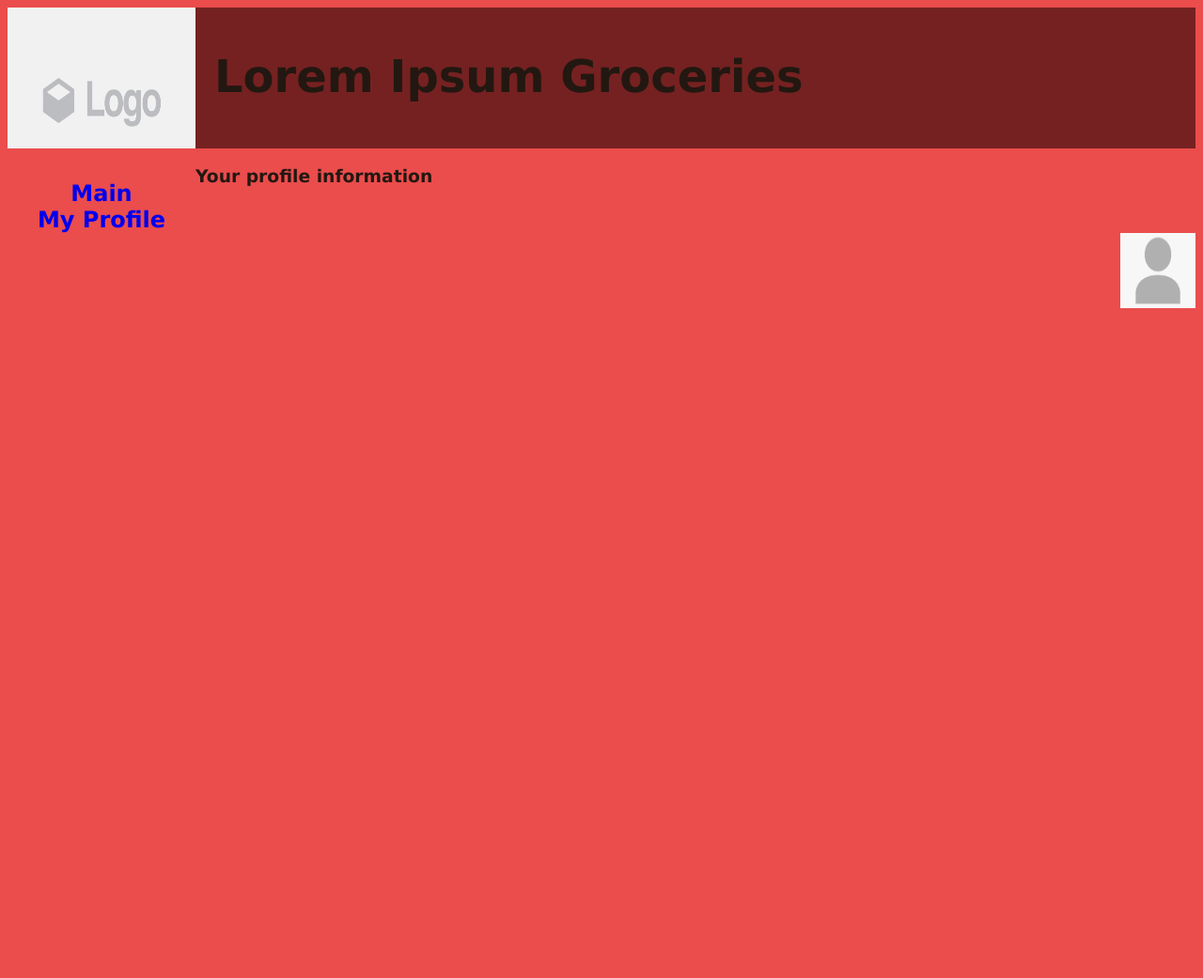
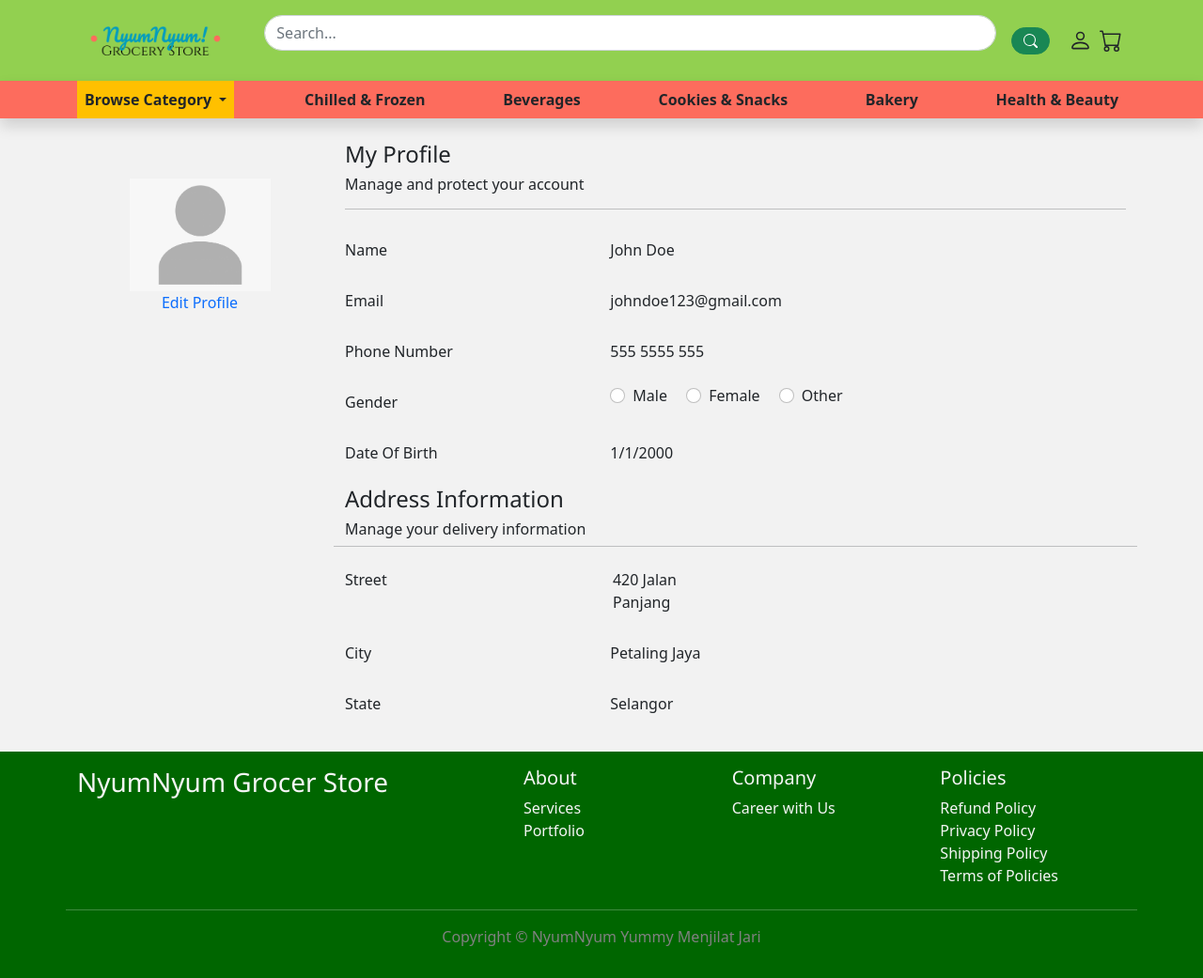
Before and after one commit to aimanaliff/online-grocery-shopping-system, a PHP site: page /user.html in a window 1280 px wide. Shown: the whole page at 94% size. Before the commit the page ends 328 px from the top, so only its background shows below. Run offline with PHP 8.4, Linux system fonts and the light colour scheme.

Commit message:
user.html updates

```diff
--- a/nyumstyle.css
+++ b/nyumstyle.css
@@ -1,5 +1,5 @@
 body {
-  background-color: #F2F2F2;
+  background-color: #f2f2f2;
 }
 
 .index-highlight {
@@ -7,12 +7,17 @@ body {
   height: 150px;
 }
 
-.active, nav-item:hover {
-  background: #FFC000;
+.active,
+nav-item:hover {
+  background: #ffc000;
   height: 100%;
 }
 
-h1, h2, h3, h4, h5 {
+h1,
+h2,
+h3,
+h4,
+h5 {
   font-family: "Noto Sans", sans-serif;
 }
 
--- a/stylesheet.css
+++ /dev/null
@@ -1,60 +0,0 @@
-* {
-  box-sizing: border-box;
-}
-header,
-nav {
-  display: block;
-}
-
-body {
-  background-color: #eb4c4c;
-  color: #221811;
-  font-family: Verdana, Arial, sans-serif;
-}
-
-header {
-  background-color: #752121;
-  height: 150px;
-  background-image: url(logo-placeholder.jpg);
-  background-size: 200px 200px;
-  background-repeat: no-repeat;
-}
-
-nav {
-  text-align: center;
-  font-weight: bold;
-  font-size: 1.5em;
-  padding-top: 10px;
-  float: left;
-  width: 200px;
-}
-
-nav a {
-  text-decoration: none;
-}
-
-nav ul {
-  list-style-type: none;
-  padding-left: 0;
-}
-
-h1 {
-  padding-top: 45px;
-  padding-left: 220px;
-  font-size: 3em;
-}
-
-img {
-  float: right;
-}
-
-main {
-  padding: 0 0 2em 0;
-  margin-left: 200px;
-  margin-right: 200px;
-}
-
-.column {
-  float: right;
-  width: 200px;
-}
--- a/user.html
+++ b/user.html
@@ -1,29 +1,215 @@
 <html>
 
 <head>
-    <title>My Profile</title>
-    <link rel="stylesheet" href="stylesheet.css">
+    <meta charset="UTF-8">
+    <meta http-equiv="X-UA-Compatible" content="IE=edge">
+    <meta name="viewport" content="width=device-width, initial-scale=1.0">
+    <title>NyumNyum Grocer Store</title>
+    <link href="https://cdn.jsdelivr.net/npm/bootstrap@5.0.0-beta3/dist/css/bootstrap.min.css" rel="stylesheet"
+        integrity="sha384-eOJMYsd53ii+scO/bJGFsiCZc+5NDVN2yr8+0RDqr0Ql0h+rP48ckxlpbzKgwra6" crossorigin="anonymous">
+    <link href='https://fonts.googleapis.com/css?family=Noto+Sans' rel='stylesheet'>
+    <link rel="stylesheet" href="nyumstyle.css">
 </head>
 
 <body>
-    <div class="row">
-        <header>
-            <h1>Lorem Ipsum Groceries</h1>
-        </header>
-        <nav>
-            <ul>
-                <li><a href="index.html">Main</a></li>
-                <li><a href="user.html">My Profile</a></li>
+    <header class="py-3" style="background-color: #92D050;">
+        <div class="container d-grid gap-3 align-items-center" style="grid-template-columns: 1fr 5fr;">
+            <a href="index.html" class="navbar-brand">
+                <img src="nyumnyumlogo.png" alt="logo" width="150" class="mx-2">
+            </a>
+            <div class="d-flex align-items-center">
+                <form class="w-100 me-3">
+                    <input type="search" class="form-control" style="border-radius: 20px;" placeholder="Search..."
+                        spellcheck="false" data-ms-editor="true">
+                </form>
+                <button class="btn btn-success" style="border-radius: 30px;" type="submit"><svg
+                        xmlns="http://www.w3.org/2000/svg" width="15" height="15" fill="currentColor"
+                        class="bi bi-search" viewBox="0 0 15 15">
+                        <path
+                            d="M11.742 10.344a6.5 6.5 0 1 0-1.397 1.398h-.001c.03.04.062.078.098.115l3.85 3.85a1 1 0 0 0 1.415-1.414l-3.85-3.85a1.007 1.007 0 0 0-.115-.1zM12 6.5a5.5 5.5 0 1 1-11 0 5.5 5.5 0 0 1 11 0z" />
+                    </svg></button>
+
+                <ul class="navbar-nav ms-3 mb-2 mb-md-0 d-flex flex-row">
+                    <li class="nav-item mx-1">
+                        <a href="user.html" class="nav-link text-dark"><svg xmlns="http://www.w3.org/2000/svg"
+                                width="25" height="30" fill="currentColor" class="bi bi-person" viewBox="0 0 16 16">
+                                <path
+                                    d="M8 8a3 3 0 1 0 0-6 3 3 0 0 0 0 6zm2-3a2 2 0 1 1-4 0 2 2 0 0 1 4 0zm4 8c0 1-1 1-1 1H3s-1 0-1-1 1-4 6-4 6 3 6 4zm-1-.004c-.001-.246-.154-.986-.832-1.664C11.516 10.68 10.289 10 8 10c-2.29 0-3.516.68-4.168 1.332-.678.678-.83 1.418-.832 1.664h10z" />
+                            </svg></a>
+                    </li>
+                    <li class="nav-item mx-1">
+                        <a href="#" class="nav-link text-dark"><svg xmlns="http://www.w3.org/2000/svg" width="24"
+                                height="30" fill="currentColor" class="bi bi-cart" viewBox="0 0 16 16">
+                                <path
+                                    d="M0 1.5A.5.5 0 0 1 .5 1H2a.5.5 0 0 1 .485.379L2.89 3H14.5a.5.5 0 0 1 .491.592l-1.5 8A.5.5 0 0 1 13 12H4a.5.5 0 0 1-.491-.408L2.01 3.607 1.61 2H.5a.5.5 0 0 1-.5-.5zM3.102 4l1.313 7h8.17l1.313-7H3.102zM5 12a2 2 0 1 0 0 4 2 2 0 0 0 0-4zm7 0a2 2 0 1 0 0 4 2 2 0 0 0 0-4zm-7 1a1 1 0 1 1 0 2 1 1 0 0 1 0-2zm7 0a1 1 0 1 1 0 2 1 1 0 0 1 0-2z" />
+                            </svg></a>
+                    </li>
+                </ul>
+            </div>
+        </div>
+    </header>
+
+    <nav class="navbar navbar-expand-sm d-none d-sm-block shadow py-0" style="background-color: #FD6C5D;">
+        <div id="navbar" class="container justify-content-center">
+            <ul class="navbar-nav mb-2 mb-md-0 w-100 justify-content-between" style="font-weight: bold;">
+                <li class="nav-item dropdown active">
+                    <a class="nav-link dropdown-toggle text-reset text-decoration-none" href="#" id="navbarDropdown"
+                        role="button" data-bs-toggle="dropdown" aria-expanded="false">
+                        Browse Category
+                    </a>
+                    <ul class="dropdown-menu" aria-labelledby="navbarDropdown">
+                        <li><a class="dropdown-item" href="#">Fresh Fruits</a></li>
+                        <li><a class="dropdown-item" href="#">Fresh Meat</a></li>
+                        <li><a class="dropdown-item" href="#">Fresh Vegetables</a></li>
+                        <li><a class="dropdown-item" href="#">Seafood</a></li>
+                        <li><a class="dropdown-item" href="#">Dairy & Cheese</a></li>
+                    </ul>
+                </li>
+                <li class="nav-item"><a href="#" class="nav-link text-dark">Chilled & Frozen</a></li>
+                <li class="nav-item"><a href="#" class="nav-link text-dark">Beverages</a></li>
+                <li class="nav-item"><a href="#" class="nav-link text-dark">Cookies & Snacks</a></li>
+                <li class="nav-item"><a href="#" class="nav-link text-dark">Bakery</a></li>
+                <li class="nav-item"><a href="#" class="nav-link text-dark">Health & Beauty</a></li>
             </ul>
-        </nav>
-        <main>
-            <h3>Your profile information</h3>
-        </main>
+        </div>
+    </nav>
 
-        <div id="column">
-            <img src="dpplaceholder.jpg" alt="userpicture" width="80" height="80">
+    <main>
+        <div class="container-lg py-3">
+            <div class="row">
+                <div class="col col-sm-3 py-5">
+                    <div class="d-flex justify-content-center">
+                        <img class="img-circle" src="dpplaceholder.png" width="150" height="120">
+                    </div>
+                    <div class="d-flex justify-content-center">
+                        <a href="#" style="text-decoration: none;">Edit Profile</a>
+                    </div>
+                </div>
+                <div class="col-sm-9 py-2">
+                    <h4>My Profile</h4>
+                    <h6>Manage and protect your account</h6>
+                    <hr>
+                    <div class="row g-3 py-2">
+                        <div class="col-md-2">
+                            <label for="labelName" class="col-form-label">Name</label>
+                        </div>
+                        <div class="col-md-2 offset-md-2">
+                            <label for="name" class="col-form-label">John Doe</label>
+                        </div>
+                    </div>
+                    <div class="row g-3 py-2">
+                        <div class="col-md-2">
+                            <label for="labelEmail" class="col-form-label">Email</label>
+                        </div>
+                        <div class="col-md-2 offset-md-2">
+                            <label for="email" class="col-form-label">johndoe123@gmail.com</label>
+                        </div>
+                    </div>
+                    <div class="row g-3 py-2">
+                        <div class="col-md-2">
+                            <label for="labelPhone" class="col-form-label">Phone Number</label>
+                        </div>
+                        <div class="col-md-2 offset-md-2">
+                            <label for="phone" class="col-form-label">555 5555 555</label>
+                        </div>
+                    </div>
+                    <div class="row g-3 py-2">
+                        <div class="col-md-4">
+                            <label for="labelGender" class="col-form-label">Gender</label>
+                        </div>
+                        <div class="col-auto">
+                            <div class="form-check form-check-inline">
+                                <input class="form-check-input" type="radio" name="inlineRadioOptions" id="radioMale"
+                                    value="option1">
+                                <label class="form-check-label" for="radioMale">Male</label>
+                            </div>
+                            <div class="form-check form-check-inline">
+                                <input class="form-check-input" type="radio" name="inlineRadioOptions" id="radioFemale"
+                                    value="option2">
+                                <label class="form-check-label" for="radioFemale">Female</label>
+                            </div>
+                            <div class="form-check form-check-inline">
+                                <input class="form-check-input" type="radio" name="inlineRadioOptions" id="radioOther"
+                                    value="option3">
+                                <label class="form-check-label" for="radioOther">Other</label>
+                            </div>
+                        </div>
+                    </div>
+                    <div class="row g-3 py-2">
+                        <div class="col-md-2">
+                            <label for="labelDOB" class="col-form-label">Date Of Birth</label>
+                        </div>
+                        <div class="col-md-2 offset-md-2">
+                            <label for="DOB" class="col-form-label">1/1/2000</label>
+                        </div>
+                    </div>
+                    <div class="row py-2">
+                        <h4>Address Information</h4>
+                        <h6>Manage your delivery information</h6>
+                        <hr>
+                        <div class="col-md-2">
+                            <label for="labelAddress" class="col-form-label">Street</label>
+                        </div>
+                        <div class="col-md-2 offset-md-2">
+                            <label for="address" class="col-form-label">420 Jalan Panjang</label>
+                        </div>
+                    </div>
+                    <div class="row g-3 py-2">
+                        <div class="col-md-2">
+                            <label for="labelCity" class="col-form-label">City</label>
+                        </div>
+                        <div class="col-md-2 offset-md-2">
+                            <label for="city" class="col-form-label">Petaling Jaya</label>
+                        </div>
+                    </div>
+                    <div class="row g-3 py-2">
+                        <div class="col-md-2">
+                            <label for="labelCity" class="col-form-label">State</label>
+                        </div>
+                        <div class="col-md-2 offset-md-2">
+                            <label for="city" class="col-form-label">Selangor</label>
+                        </div>
+                    </div>
+                </div>
+            </div>
+
+
         </div>
-    </div>
+    </main>
+
+    <footer class="footer  mt-auto py-3" style="background-color: #006600; color: whitesmoke;">
+        <div class="container-fluid container-lg">
+            <div class="row">
+                <div class="col-5">
+                    <h3>NyumNyum Grocer Store</h3>
+                </div>
+                <div class="col-md">
+                    <h5>About</h5>
+                    <a href="#" class="text-reset text-decoration-none footer-link">Services</a><br>
+                    <a href="#" class="text-reset text-decoration-none">Portfolio</a><br>
+                </div>
+                <div class="col-md">
+                    <h5>Company</h5>
+                    <a href="#" class="text-reset text-decoration-none footer-link">Career with Us</a><br>
+                </div>
+                <div class="col-md">
+                    <h5>Policies</h5>
+                    <a href="#" class="text-reset text-decoration-none footer-link">Refund Policy</a><br>
+                    <a href="#" class="text-reset text-decoration-none footer-link">Privacy Policy</a><br>
+                    <a href="#" class="text-reset text-decoration-none footer-link">Shipping Policy</a><br>
+                    <a href="#" class="text-reset text-decoration-none footer-link">Terms of Policies</a><br>
+                    <br>
+                </div>
+                </section>
+                <hr>
+                <div class="container text-center font-italic" style="color: grey;">
+                    <p> Copyright &copy; NyumNyum Yummy Menjilat Jari </p>
+                </div>
+    </footer>
+
+    <script src="https://cdn.jsdelivr.net/npm/bootstrap@5.0.0-beta3/dist/js/bootstrap.bundle.min.js"
+        integrity="sha384-JEW9xMcG8R+pH31jmWH6WWP0WintQrMb4s7ZOdauHnUtxwoG2vI5DkLtS3qm9Ekf"
+        crossorigin="anonymous"></script>
 </body>
 
 </html>
```
Also changed, not shown: index.html (+26 -33 lines), main.html (deleted, +0 -155 lines), 217c3606cfec80607997fe93dd4ba7c0.jpg (deleted), dpplaceholder.png (renamed from dpplaceholder.jpg), logo-placeholder.jpg (deleted).
